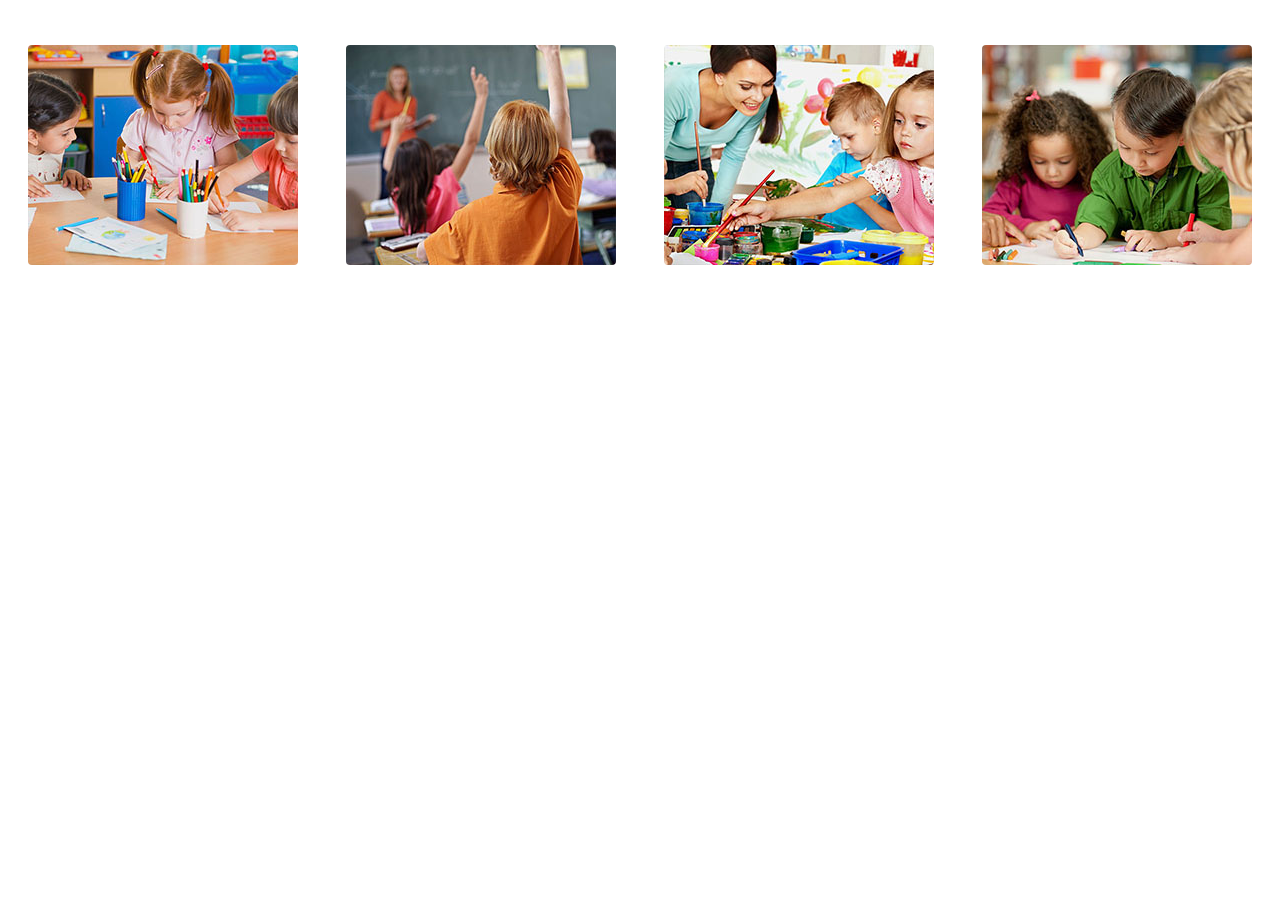
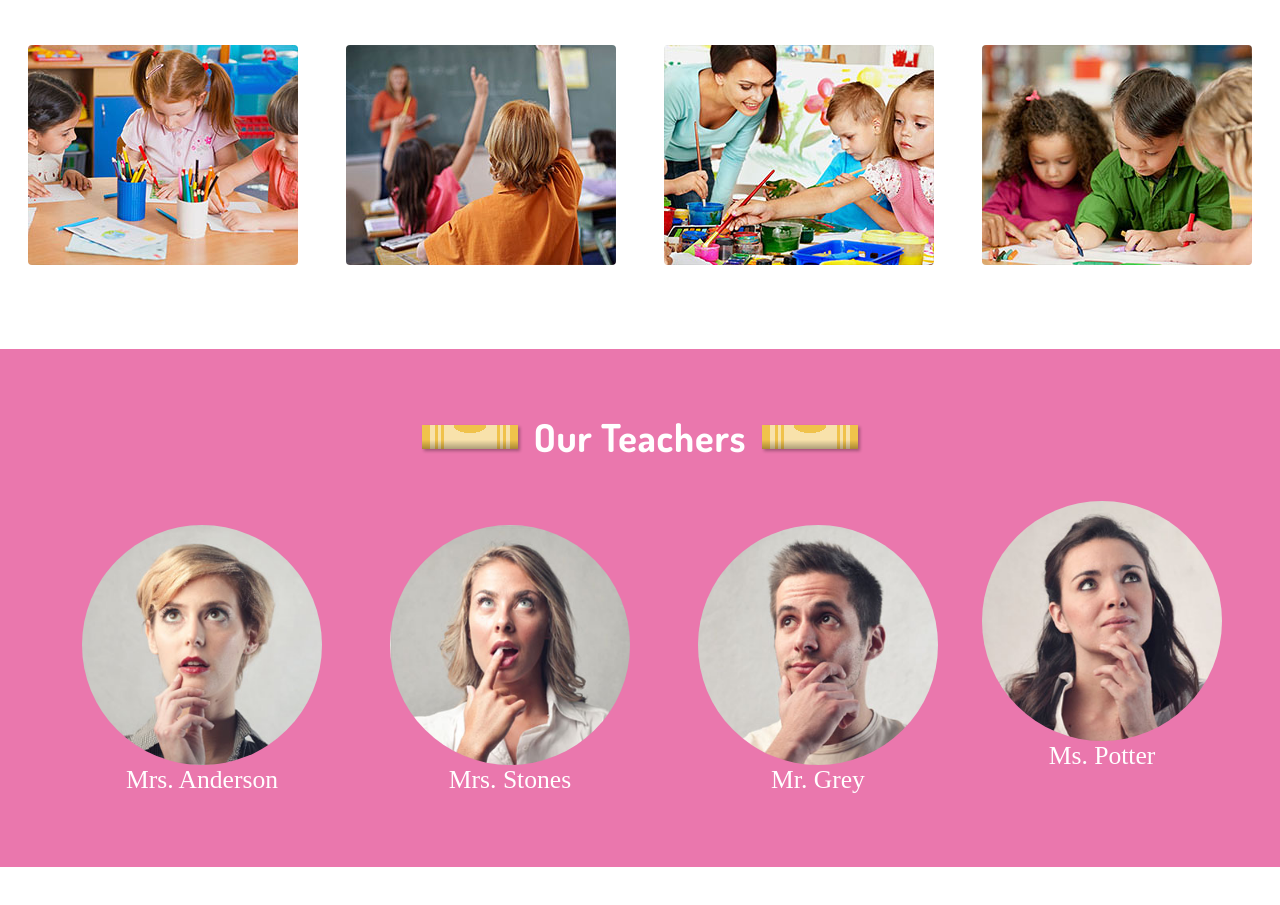
Before and after one commit to MalinOnGithub/The-kidz-school, a plain HTML site: page CSS/index.html in a window 1280 px wide. Shown: the part 2731-3636 px from the top of the page. Before the commit the page ends 3020 px from the top, so only its background shows below. Drawn offline with Linux system fonts and the light colour scheme.

Commit message:
Teachers

```diff
--- a/CSS/flex.css
+++ b/CSS/flex.css
@@ -13,4 +13,5 @@
 /****Align & justify****/
 .justify-content-between { justify-content: space-between; }
 .justify-content-center { justify-content: center; }
+.justify-content-around {justify-content: space-around;}
 .align-items-center{ align-items: center; }
--- a/CSS/index.html
+++ b/CSS/index.html
@@ -282,5 +282,34 @@
 <img src="/images/gallery/gallery-img8.jpg" class="border-radius m-6" alt="image of children at school">
 </div>
 </section>
+
+<!--Teachers-->
+<div class="bg-cozy my-15 p-12">
+   <!--Teachers heading-->
+<section class="d-flex justify-content-center align-items-center mt-4 mb-10">
+    <div class="crayon" style="--crayon-color: #f0c24b; --crayon-paper-color: #f8e2ab; --crayon-line-color: #f0c24b;"></div>
+    <h2 class="mx-4 text-white">Our Teachers</h2>
+    <div class="crayon" style="--crayon-color: #f0c24b; --crayon-paper-color: #f8e2ab; --crayon-line-color: #f0c24b;"></div>
+</section>
+<!--Our Teachers-->
+<div class="d-flex justify-content-around flex-wrap text-white max-width mx-auto">
+<div class="d-flex flex-column align-items-center m-6">
+    <img src="/images/avatars/avatar-1.jpg" class="circle circle-lg" alt="Teacher">
+    <div>Mrs. Anderson</div>
+</div>
+<div class="d-flex flex-column align-items-center m-6">
+    <img src="/images/avatars/avatar-2.jpg" class="circle circle-lg" alt="Teacher">
+    <div>Mrs. Stones</div>
+</div>
+<div class="d-flex flex-column align-items-center m-6">
+    <img src="/images/avatars/avatar-3.jpg" class="circle circle-lg" alt="Teacher">
+    <div>Mr. Grey</div>
+</div>
+<div class="d-flex flex-column align-items-center m-6T">
+    <img src="/images/avatars/avatar-4.jpg" class="circle circle-lg" alt="Teacher">
+    <div>Ms. Potter</div>
+</div>
+</div>
+</div>
 </body>
 </html>
--- a/CSS/layout.css
+++ b/CSS/layout.css
@@ -73,6 +73,7 @@
 
 /****Circle****/
 .circle {border-radius: 100%;}
+.circle-lg { width: 15rem; height: 15rem;}
 
 
 /****Shadows****/
```
